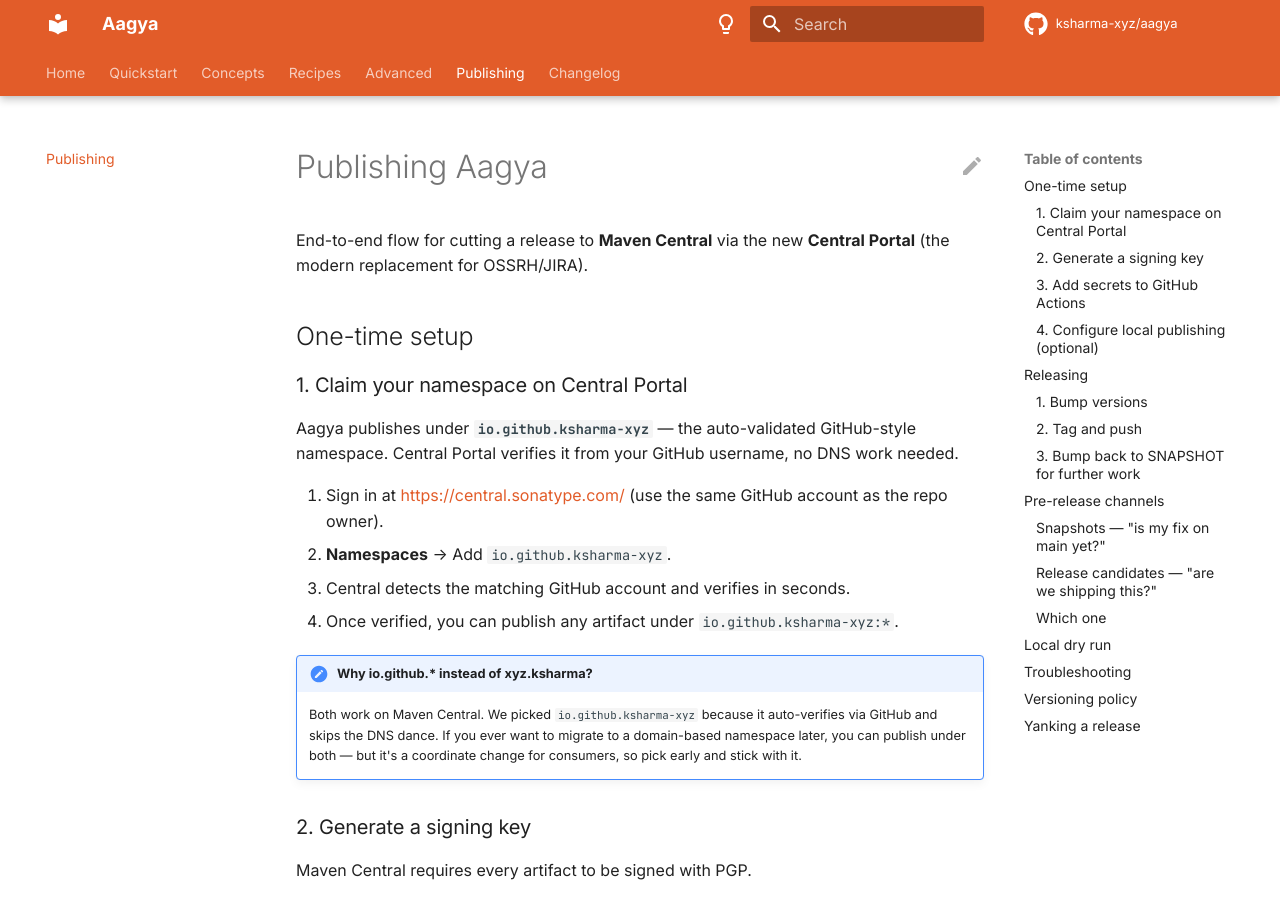
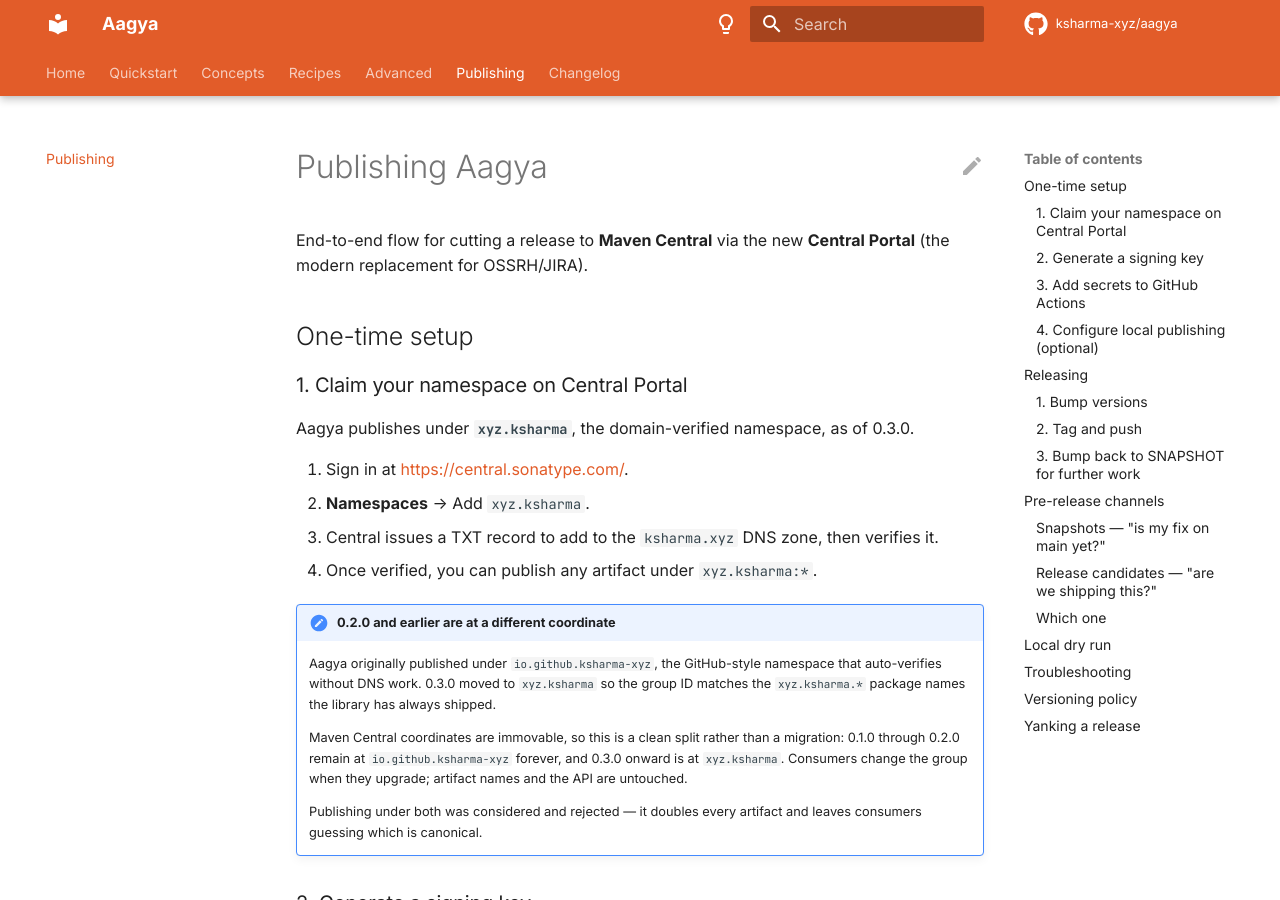
Before and after one commit to ksharma-xyz/aagya, an MkDocs documentation site: the page built from docs/publishing.md, in a window 1280 px wide and 900 px high. Built offline with MkDocs 1.6.1 and Material for MkDocs 9.7.7, drawn with Linux system fonts in a browser that asks for light colours; comment, search, counter and statistics services are not loaded; some of the changed text lies outside the part shown.

Commit message:
feat!: move to xyz.ksharma group and raise iOS floor to 17 (#11)
Two independent breaking changes, both landing in 0.3.0 so consumers absorb
one coordinate edit rather than two.

Group ID: io.github.ksharma-xyz -> xyz.ksharma

The old group was chosen because GitHub-style namespaces auto-verify on
Central Portal without DNS work. xyz.ksharma is now verified, and it matches
the xyz.ksharma.* package names the library has always shipped. Maven Central
coordinates are immovable, so this is a split rather than a migration: 0.1.0
through 0.2.0 stay where they are, 0.3.0 onward is under the new group.
Publishing under both was rejected -- it doubles every artifact and leaves
consumers guessing which is canonical.

iOS floor: 15.3 -> 17.0

Microphone support moves from AVAudioSession.recordPermission and
requestRecordPermission, deprecated in iOS 17, to the AVAudioApplication
equivalents. Kotlin/Native has no 'if #available': it links the symbol
regardless and traps at runtime on older systems, so a version gate would
mean shipping a fallback branch that cannot be tested without an iOS 15/16
simulator runtime. Raising the floor removes the untestable branch.

Adds an iosTest that calls microphoneAuthorizationStatus() against the
simulator runtime. Compiling and linking prove nothing about an iOS 17+
symbol resolving on the running system; only executing it does. CI already
runs iosSimulatorArm64Test, so this guards the floor from here on.

Also corrects a stale sample caption that still claimed Location was the only
supported family.

Docs keep advertising io.github.ksharma-xyz:0.2.0 as the install coordinate,
because that is the newest release that actually exists. They flip to
xyz.ksharma when 0.3.0 ships.

````diff
--- a/docs/publishing.md
+++ b/docs/publishing.md
@@ -7,15 +7,26 @@ End-to-end flow for cutting a release to **Maven Central** via the new
 
 ### 1. Claim your namespace on Central Portal
 
-Aagya publishes under **`io.github.ksharma-xyz`** — the auto-validated GitHub-style namespace. Central Portal verifies it from your GitHub username, no DNS work needed.
+Aagya publishes under **`xyz.ksharma`**, the domain-verified namespace, as of 0.3.0.
 
-1. Sign in at <https://central.sonatype.com/> (use the same GitHub account as the repo owner).
-2. **Namespaces** → Add `io.github.ksharma-xyz`.
-3. Central detects the matching GitHub account and verifies in seconds.
-4. Once verified, you can publish any artifact under `io.github.ksharma-xyz:*`.
+1. Sign in at <https://central.sonatype.com/>.
+2. **Namespaces** → Add `xyz.ksharma`.
+3. Central issues a TXT record to add to the `ksharma.xyz` DNS zone, then verifies it.
+4. Once verified, you can publish any artifact under `xyz.ksharma:*`.
 
-!!! note "Why io.github.* instead of xyz.ksharma?"
-    Both work on Maven Central. We picked `io.github.ksharma-xyz` because it auto-verifies via GitHub and skips the DNS dance. If you ever want to migrate to a domain-based namespace later, you can publish under both — but it's a coordinate change for consumers, so pick early and stick with it.
+!!! note "0.2.0 and earlier are at a different coordinate"
+    Aagya originally published under `io.github.ksharma-xyz`, the GitHub-style
+    namespace that auto-verifies without DNS work. 0.3.0 moved to `xyz.ksharma`
+    so the group ID matches the `xyz.ksharma.*` package names the library has
+    always shipped.
+
+    Maven Central coordinates are immovable, so this is a clean split rather
+    than a migration: 0.1.0 through 0.2.0 remain at `io.github.ksharma-xyz`
+    forever, and 0.3.0 onward is at `xyz.ksharma`. Consumers change the group
+    when they upgrade; artifact names and the API are untouched.
+
+    Publishing under both was considered and rejected — it doubles every
+    artifact and leaves consumers guessing which is canonical.
 
 ### 2. Generate a signing key
 
@@ -118,7 +129,7 @@ ceremony, nothing permanent.
 !!! danger "Two prerequisites, or the publish fails"
     1. **The namespace must have snapshots enabled.** On
        <https://central.sonatype.com/publishing/namespaces>, click the three
-       dots next to `io.github.ksharma-xyz` and select **Enable SNAPSHOTs**.
+       dots next to `xyz.ksharma` and select **Enable SNAPSHOTs**.
        This is a one-time manual step and cannot be automated.
     2. **`vanniktech-publish` must be 0.31.0 or newer.** Central Portal
        snapshot support landed in 0.31.0. On 0.30.0 the publish fails at
@@ -134,7 +145,7 @@ repositories {
 }
 
 dependencies {
-    implementation("io.github.ksharma-xyz:aagya-data:0.3.0-SNAPSHOT")
+    implementation("xyz.ksharma:aagya-data:0.3.0-SNAPSHOT")
 }
 ```
 
@@ -188,7 +199,7 @@ Before tagging, confirm everything publishes locally:
 
 ```bash
 ./gradlew publishToMavenLocal --no-configuration-cache
-ls ~/.m2/repository/io/github/ksharma-xyz/aagya-state/0.1.0/
+ls ~/.m2/repository/xyz/ksharma/aagya-state/0.3.0/
 ```
 
 You should see `.aar`, `.pom`, `.module`, and `.asc` signature files.
````
Also changed, not shown: CHANGELOG.md (+21 -0 lines), README.md (+8 -1 lines), 5 other files.
